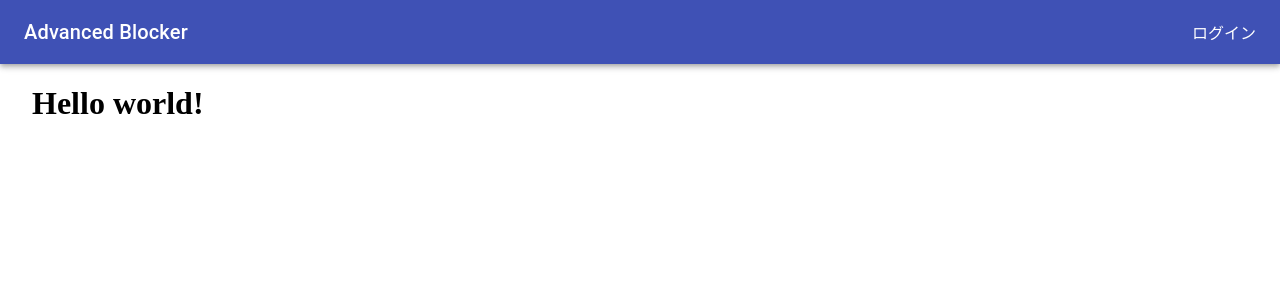
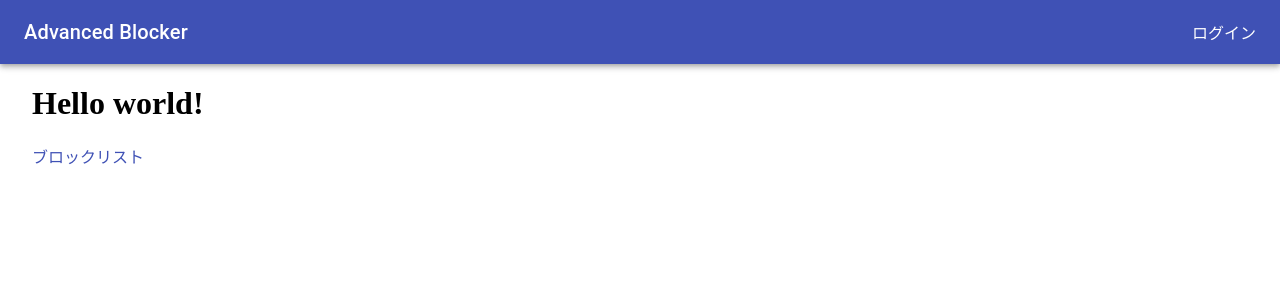
Before and after one commit to itok01/twitter-advanced-blocker-web, a Next.js app: page / in a window 1280 px wide. Shown: the top 300 px of the page. Built offline with nearby package versions, Linux system fonts and the light colour scheme.

Commit message:
Refactor

```diff
--- a/components/Header.tsx
+++ b/components/Header.tsx
@@ -1,16 +1,12 @@
 import { AppBar, Toolbar, Typography, Link } from '@material-ui/core';
 
+import { Auth } from '../lib/auth';
 import styles from '../styles/Header.module.css'
 
 const title = "Advanced Blocker";
 const homeUrl = "https://localhost/";
 const signInUrl = "https://localhost/api/auth";
 const signOutUrl = "https://localhost/api/signout";
-
-export type Auth = {
-    token: string;
-    signedIn: boolean;
-};
 
 type Props = {
     auth: Auth;
--- /dev/null
+++ b/lib/auth.ts
@@ -0,0 +1,4 @@
+export type Auth = {
+    token: string;
+    signedIn: boolean;
+};
--- a/pages/index.tsx
+++ b/pages/index.tsx
@@ -1,20 +1,26 @@
 import { NextPageContext, NextPage } from 'next';
 import { parseCookies } from 'nookies'
 
-import { Auth } from '../components/Header';
+import { Auth } from '../lib/auth';
 import Layout from '../components/MyLayout'
+import { Link } from '@material-ui/core';
 
 type Props = {
     auth: Auth;
 };
 
-const Index: NextPage<Props> = props => (
-    <Layout auth={props.auth} >
-        <h1>Hello world!</h1>
-    </Layout>
-);
+const IndexPage: NextPage<Props> = props => {
+    return (
+        <Layout auth={props.auth} >
+            <h1>Hello world!</h1>
+            <Link href="https://localhost/blocklist">
+                ブロックリスト
+            </Link>
+        </Layout>
+    )
+};
 
-Index.getInitialProps = async (ctx: NextPageContext) => {
+IndexPage.getInitialProps = async (ctx: NextPageContext) => {
     let props: Props = { auth: { token: "", signedIn: false } };
 
     const cookies = parseCookies(ctx);
@@ -26,4 +32,4 @@ Index.getInitialProps = async (ctx: NextPageContext) => {
     return props;
 }
 
-export default Index;
+export default IndexPage;
```
